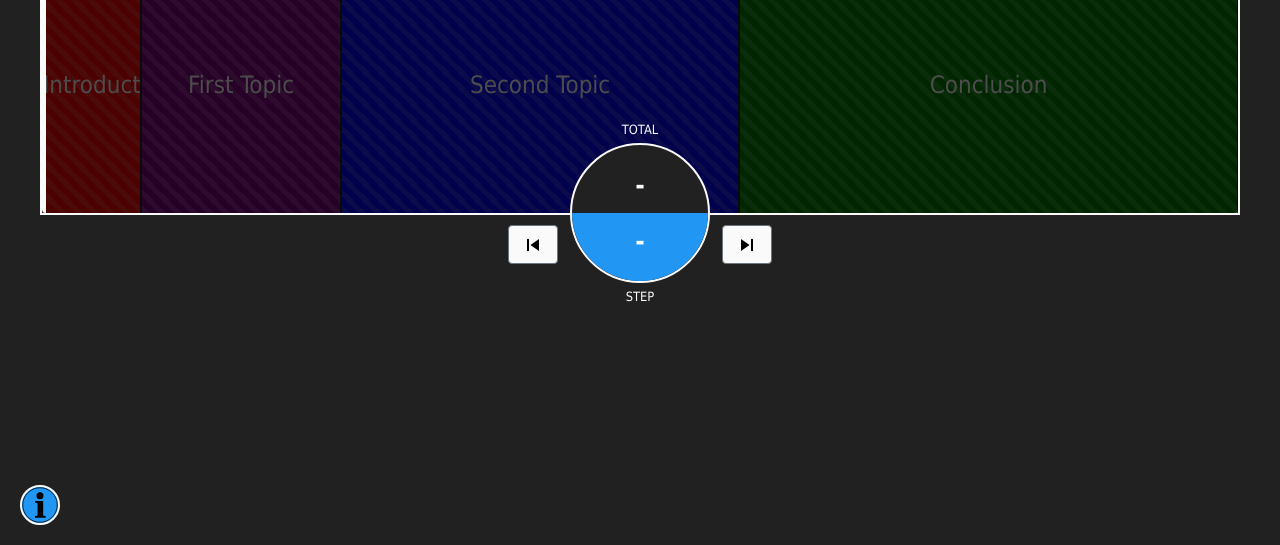
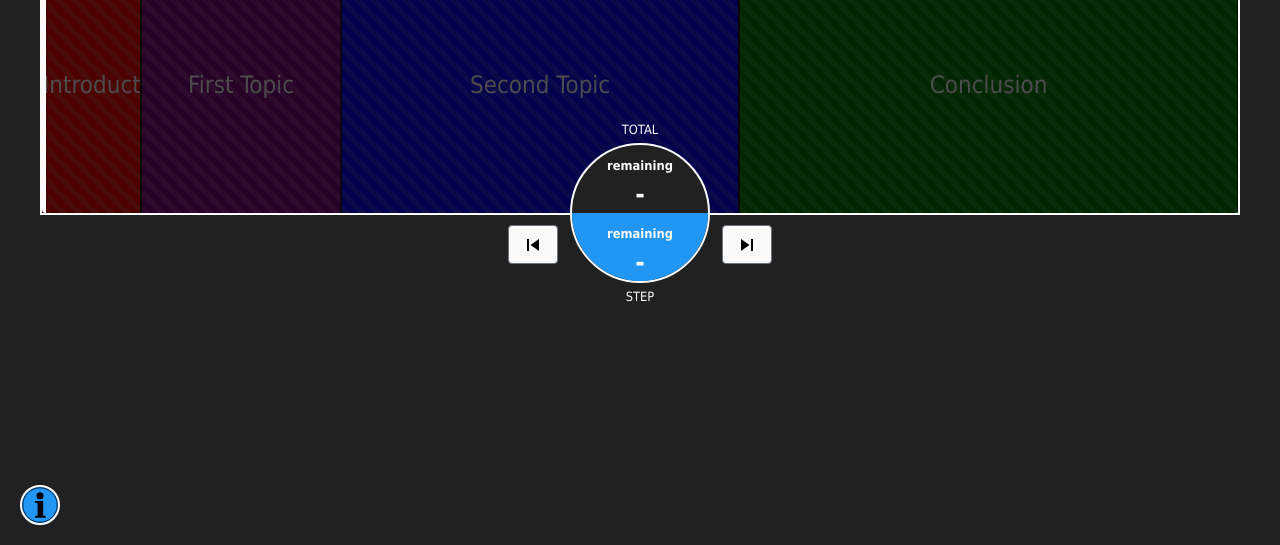
Before and after one commit to fred-mity/agile-time-keeper, a plain HTML site: page index.html in a window 1280 px wide. Shown: the part 255-800 px from the top of the page. Drawn offline with Linux system fonts and the light colour scheme.

Commit message:
display total and step times

```diff
--- a/index.html
+++ b/index.html
@@ -32,16 +32,12 @@
         </div>
         <div class="time-container sub-container">
           <div class="progression progression-top">
-                <!-- FIXME: An empty space to push down total remain time
-                    To be done in CSS? -->
-                <span class="time-container-label"> </span>
+              <span class="time-container-label">remaining</span>
               <span id="totalProgression">-</span>
             </div>
             <div class="progression progression-bottom">
+                <span class="time-container-label">remaining</span>
               <span id="sequenceProgression">-</span>
-                <!-- FIXME: An empty space to push sequence remain time
-                    To be done in CSS? -->
-                <span class="time-container-label"> </span>
             </div>
             <!--<button id="startBtn" onclick="toggleStartPause()" type="button" class="btn btn-primary">Start</button>-->
         </div>
```
Lines whose indentation alone changed are shown as unchanged.
